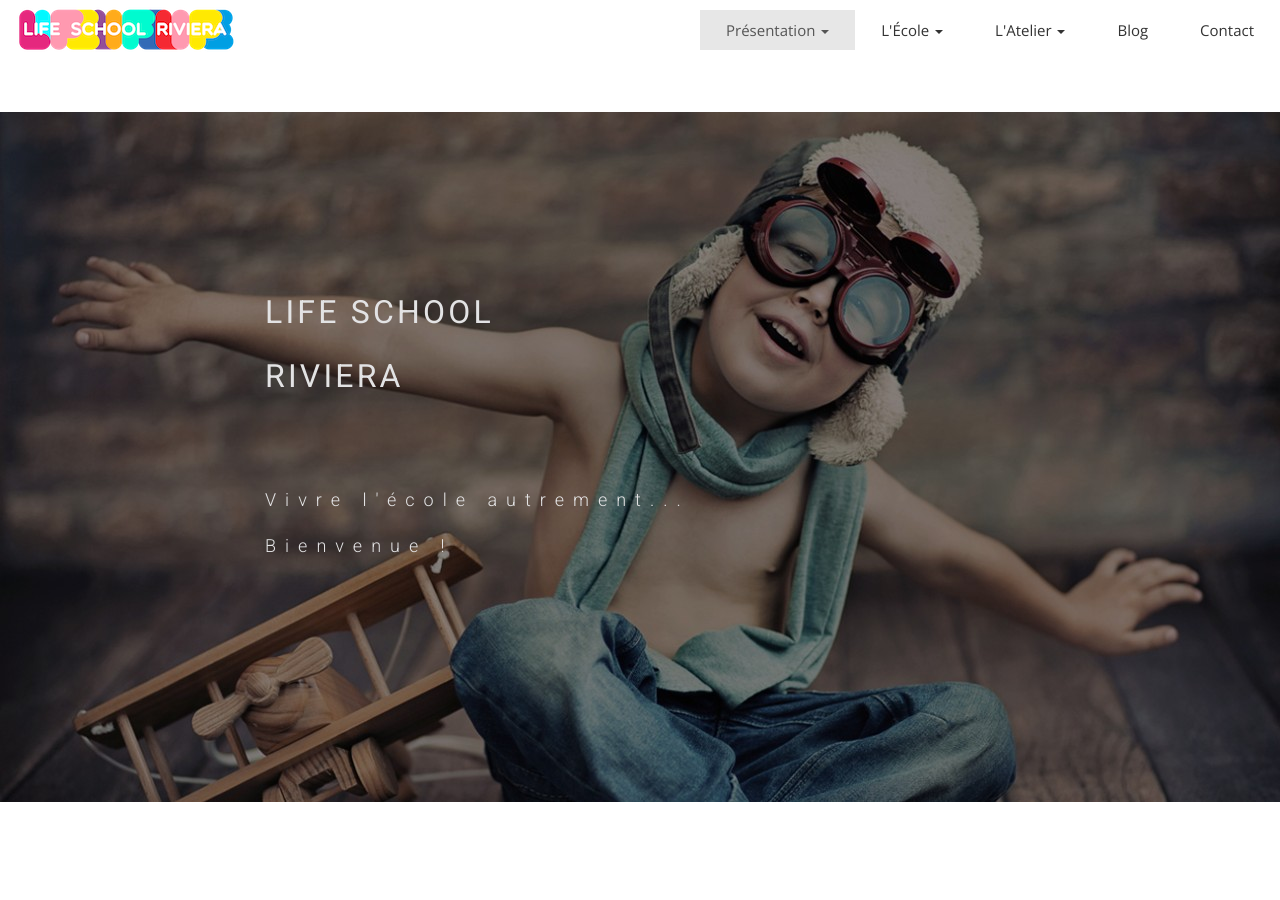
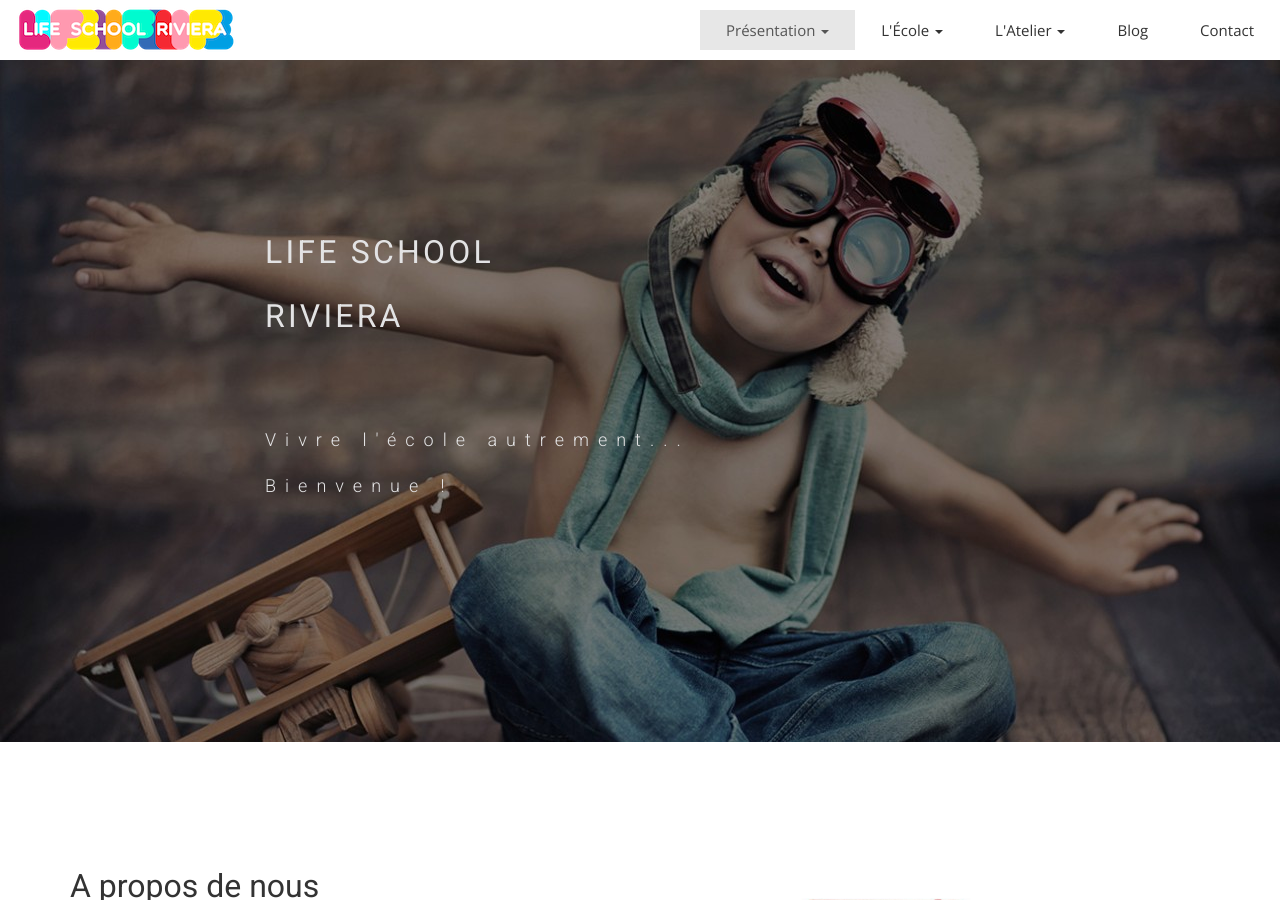
Before and after one commit to midjoule/lifeschool, a Jekyll site: the page built from index.html, in a window 1280 px wide and 900 px high. Built offline with Jekyll 4.4.1, drawn with Linux system fonts in a browser that asks for light colours; nearby versions of some CDN libraries; some web fonts are replaced.

Commit message:
Update header.html

```diff
--- a/_includes/header.html
+++ b/_includes/header.html
@@ -1,6 +1,6 @@
 <!-- Header Start -->
 <header>
-    <nav class="navbar navbar-default navbar-static-top">
+    <nav class="navbar navbar-default navbar-fixed-top">
       <div class="container-fluid">
         <div id="navbar" class="navbar-header">
           <button type="button" class="navbar-toggle collapsed" data-toggle="collapse" data-target="#bs-example-navbar-collapse-1" aria-expanded="false" aria-controls="navbar">
```
